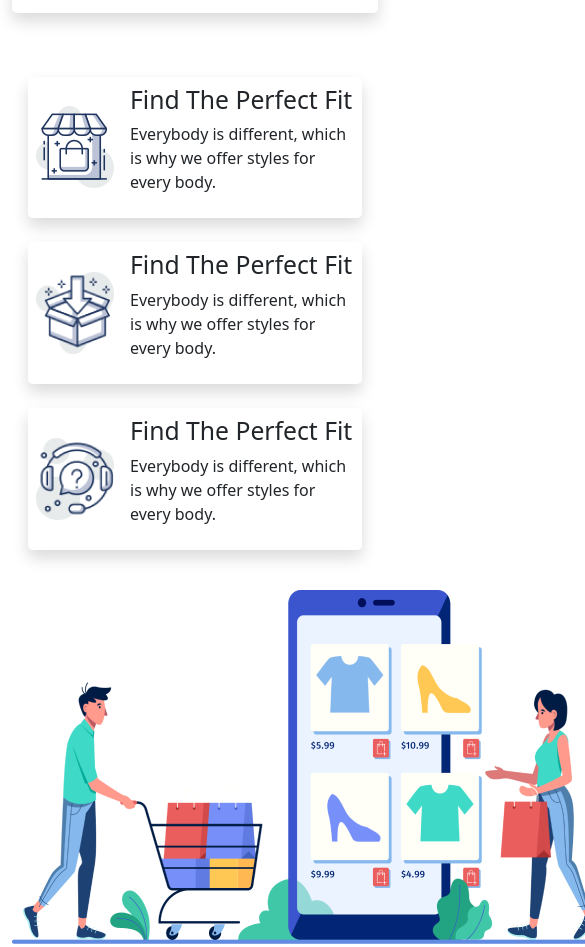
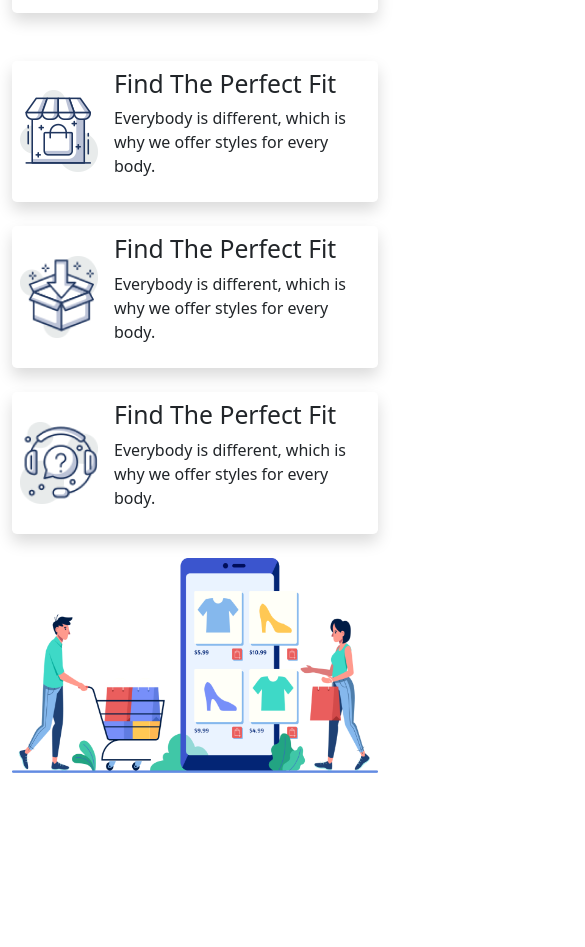
Before and after one commit to fazlerabbytalukder/pengin-fashion-bootstrap, a plain HTML site: page index.html in a window 390 px wide. Shown: the part 4352-5299 px from the top of the page, 585 px wide, since content can reach past the window. After the commit the page ends 5173 px from the top, so only its background shows below. Drawn offline with nearby package versions, Linux system fonts and the light colour scheme.

Commit message:
image responsive problem solve

```diff
--- a/index.html
+++ b/index.html
@@ -194,7 +194,7 @@
         <section class="container mt-5 mb-5">
             <div class="row justify-content-between align-items-center">
                 <div class="col-lg-6">
-                    <div class="p-3">
+                    <div>
                         <div class="d-flex align-items-center justify-content-between shadow p-2 rounded-3 mb-4">
                             <div class="me-3">
                                 <img src="./icons/image 12.png" alt="">
@@ -228,7 +228,7 @@
                     </div>
                 </div>
                 <div class="col-lg-6">
-                    <img src="./images/shopping.png" alt="">
+                    <img class="img-fluid" src="./images/shopping.png" alt="">
                 </div>
             </div>
         </section>
```
